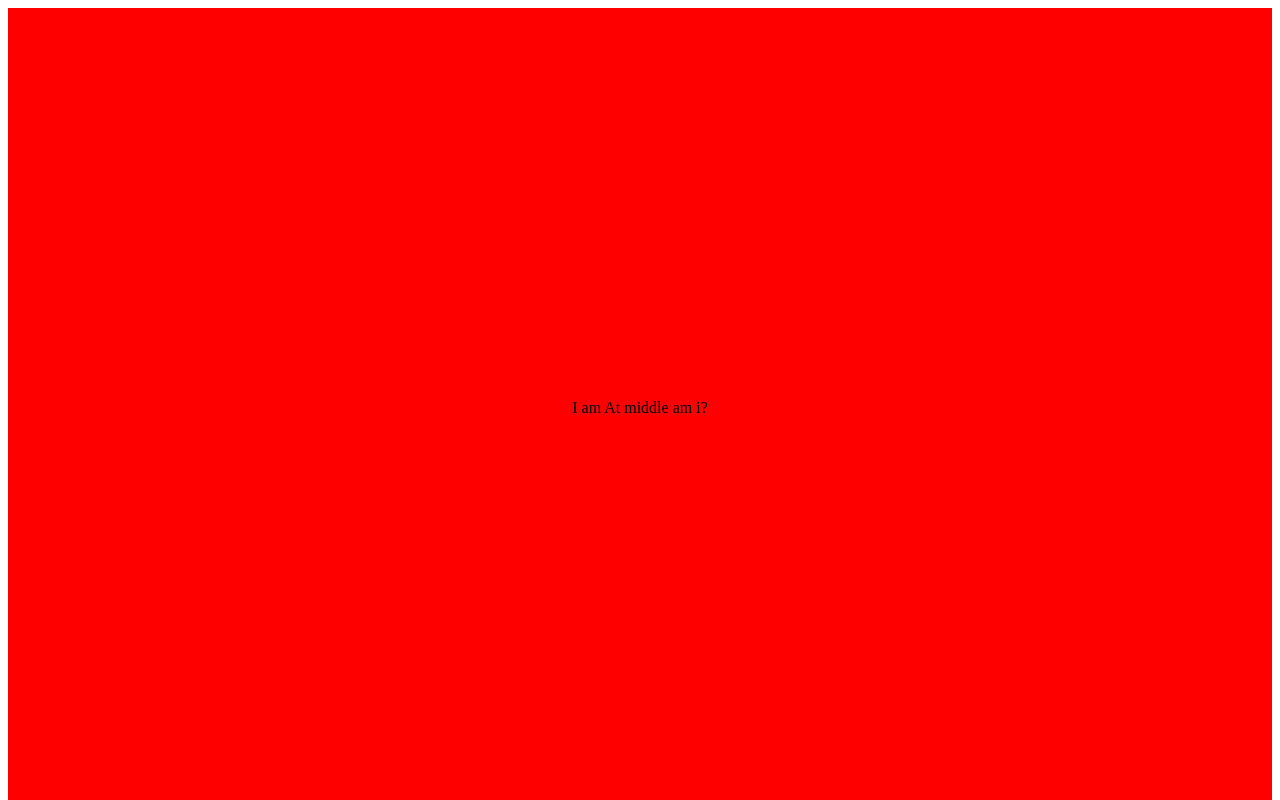
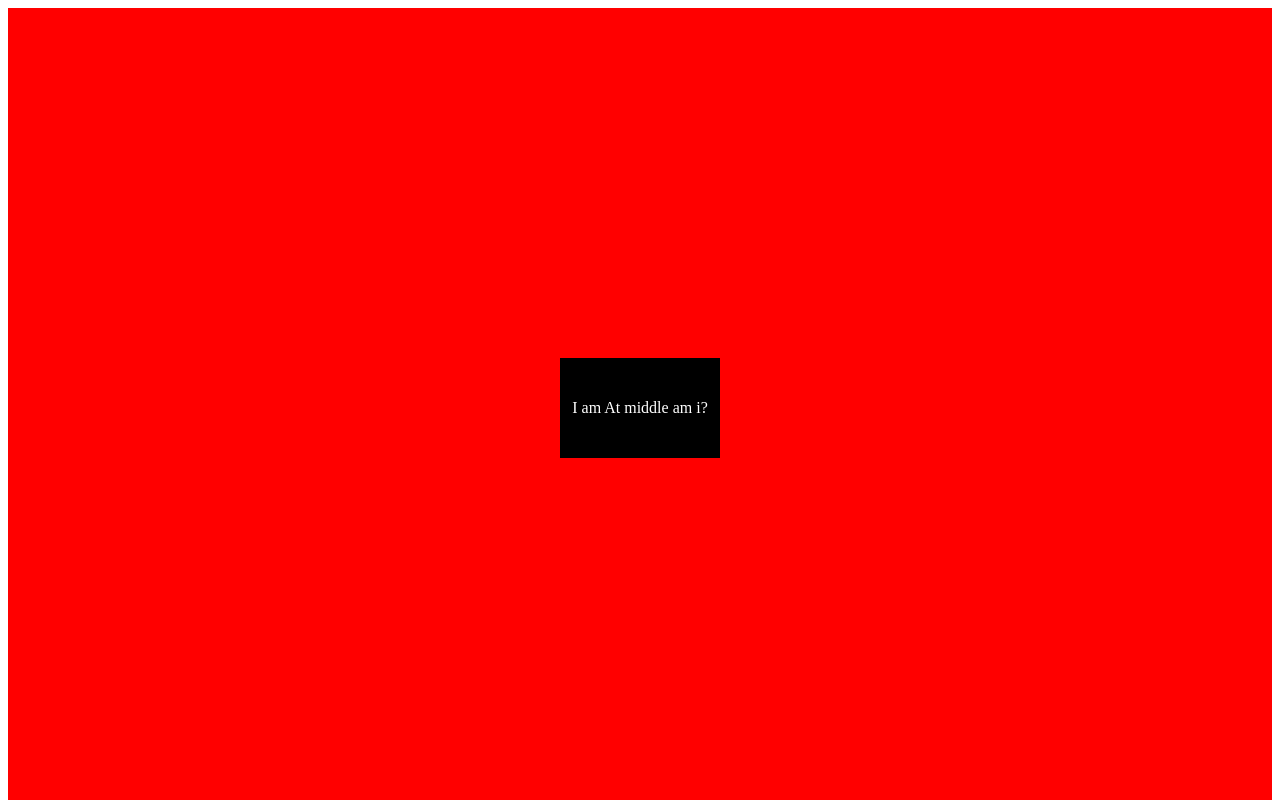
Before and after one commit to jbertan/redux, a Next.js app: page / in a window 1280 px wide. Shown: the top 800 px of the page. Built offline with nearby package versions, Linux system fonts and the light colour scheme.

Commit message:
test flex middle and grid

```diff
--- /dev/null
+++ b/src/components/middle-box-grid.tsx
@@ -0,0 +1,4 @@
+const MiddleBoxGrid = () => {
+  return <div className="middle__box__grid">I am at the middle</div>;
+};
+export default MiddleBoxGrid;
--- a/src/components/middleBox.tsx
+++ b/src/components/middleBox.tsx
@@ -1,4 +1,4 @@
 const MiddleBox = () => {
-  return <div className="middlebox">I am At middle am i?</div>;
+  return <div className="middle__box__flex">I am At middle am i?</div>;
 };
 export default MiddleBox;
--- a/src/styles/sass/components/_header.scss
+++ b/src/styles/sass/components/_header.scss
@@ -10,4 +10,7 @@
   height: 100vh;
   width: 100%;
   background-color: blue;
+  display: grid;
+  grid-template-columns: repeat(3, 1fr);
+  grid-template-rows: repeat(3, 1fr);
 }
--- a/src/styles/sass/components/_middlebox.scss
+++ b/src/styles/sass/components/_middlebox.scss
@@ -1,5 +1,18 @@
-.middle__box {
+.middle__box__flex {
   display: flex;
   justify-content: center;
   align-items: center;
+  width: 160px;
+  height: 100px;
+  background-color: black;
+  color: white;
 }
+.middle__box__grid {
+  display: flex;
+  justify-content: center;
+  align-items: center;
+  width: 160px;
+  height: 100px;
+  background-color: black;
+  color: white;
+}
```
